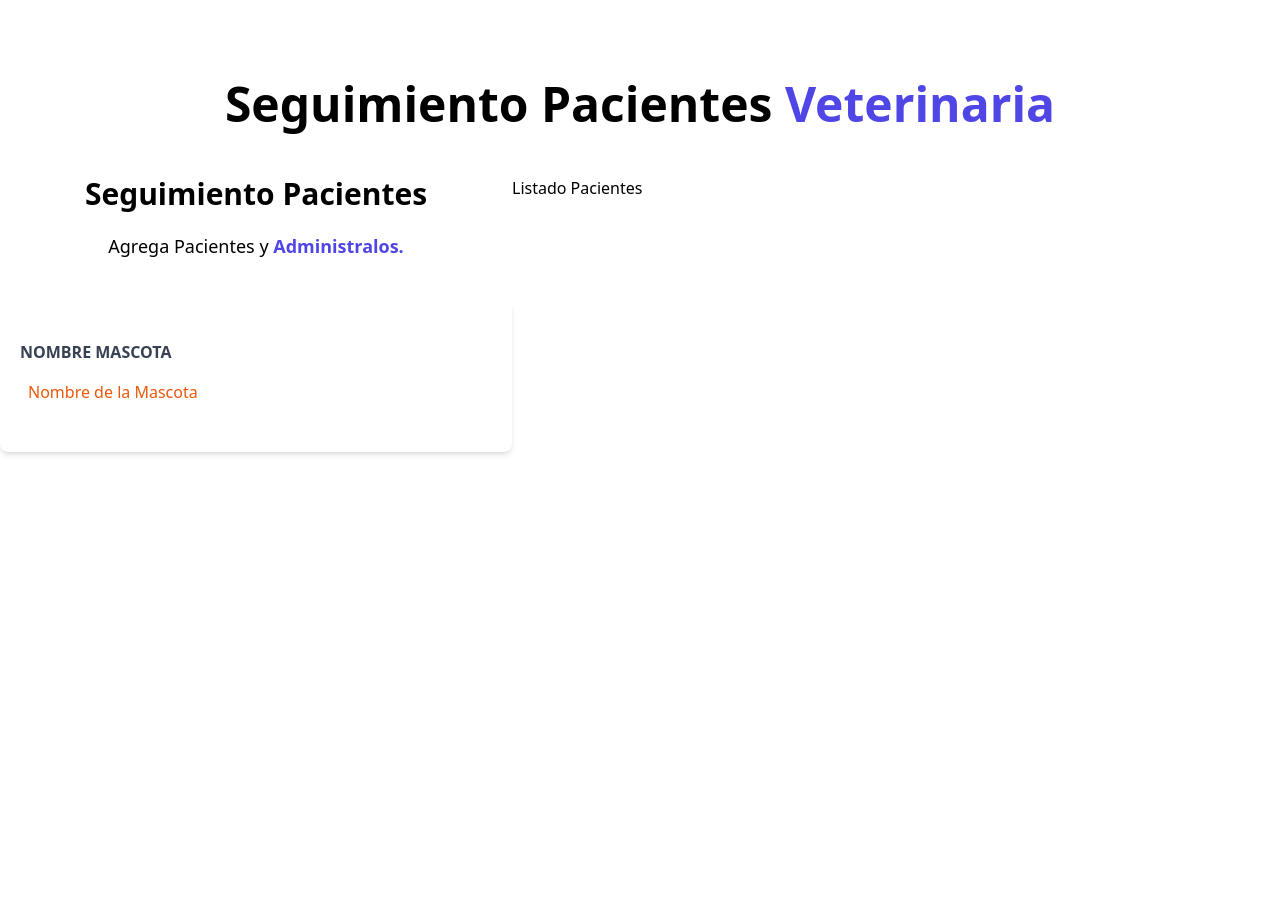
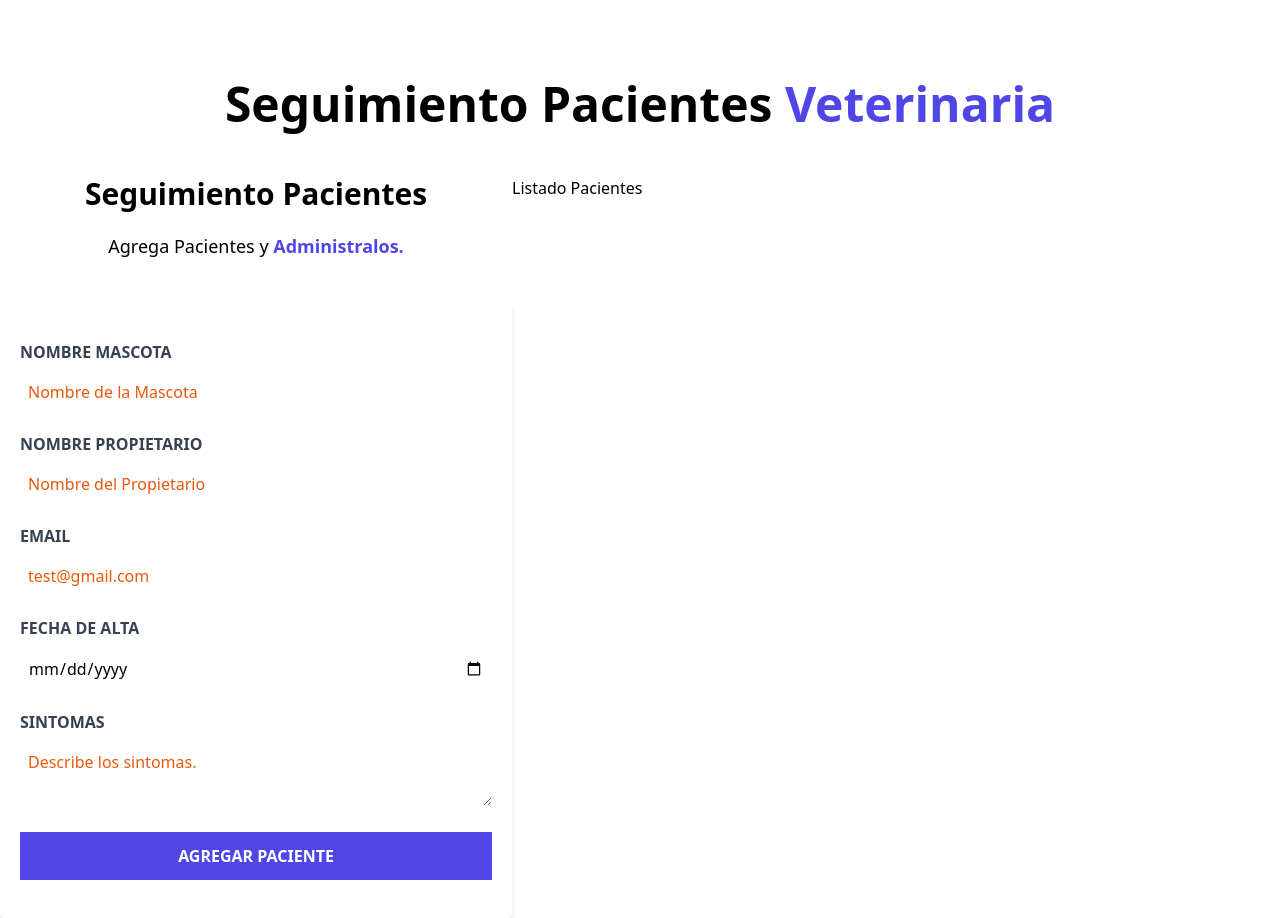
Before and after one commit to armandoltx/citas-react-vite, a React (Vite) app: page / in a window 1280 px wide. Before the commit the page ends 800 px from the top, so only its background shows below. Built offline with nearby package versions, Linux system fonts and the light colour scheme.

Commit message:
60 Agregando el resto de campos en el formulario

```diff
--- a/src/components/Formulario.jsx
+++ b/src/components/Formulario.jsx
@@ -11,7 +11,7 @@ const Formulario = () => {
       </p>
 
       <form className='bg-white shadow-md rounded-lg py-10 px-5'>
-        <div>
+        <div className='mb-5'>
           <label htmlFor="mascota" className='block text-gray-700 uppercase font-bold'>Nombre Mascota</label>
           <input
             id= "mascota"
@@ -20,6 +20,51 @@ const Formulario = () => {
             className='boder-2 w-full p-2 mt-2 placeholder-orange-600 rounded-md'
           />
         </div>
+
+        <div className='mb-5'>
+          <label htmlFor="propietario" className='block text-gray-700 uppercase font-bold'>Nombre Propietario</label>
+          <input
+            id= "propietario"
+            type="text"
+            placeholder='Nombre del Propietario'
+            className='boder-2 w-full p-2 mt-2 placeholder-orange-600 rounded-md'
+          />
+        </div>
+
+        <div className='mb-5'>
+          <label htmlFor="email" className='block text-gray-700 uppercase font-bold'>Email</label>
+          <input
+            id= "email"
+            type="email"
+            placeholder='test@gmail.com'
+            className='boder-2 w-full p-2 mt-2 placeholder-orange-600 rounded-md'
+          />
+        </div>
+
+        <div className='mb-5'>
+          <label htmlFor="alta" className='block text-gray-700 uppercase font-bold'>Fecha de Alta</label>
+          <input
+            id= "alta"
+            type="date"
+            className='boder-2 w-full p-2 mt-2 placeholder-orange-600 rounded-md'
+          />
+        </div>
+
+        <div className='mb-5'>
+          <label htmlFor="sintomas" className='block text-gray-700 uppercase font-bold'>Sintomas</label>
+          <textarea
+            id= "sintomas"
+            type=""
+            placeholder='Describe los sintomas.'
+            className='boder-2 w-full p-2 mt-2 placeholder-orange-600 rounded-md'
+          />
+        </div>
+
+        <input
+          type="submit"
+          value="Agregar Paciente"
+          className='bg-indigo-600 w-full p-3 text-white uppercase font-bold cursor-pointer hover:bg-orange-600 transition-all'
+        />
       </form>
     </div>
   );
```
